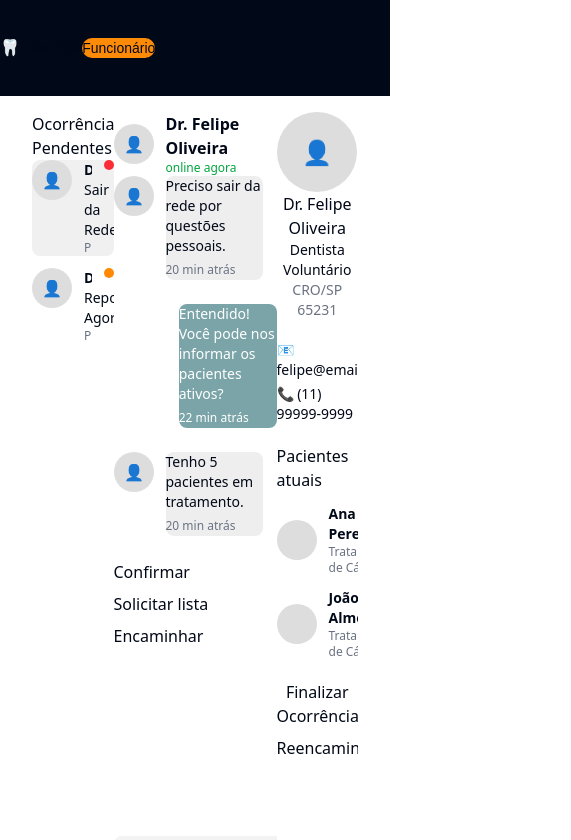
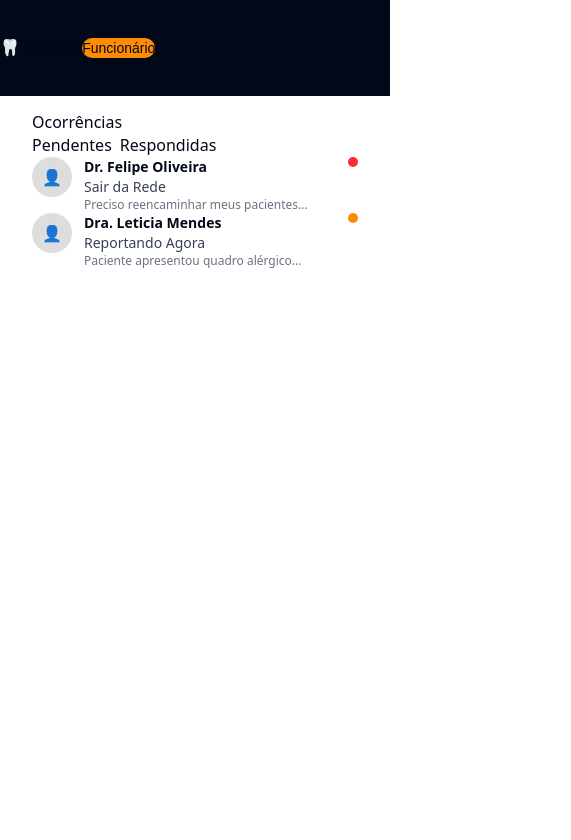
Before and after one commit to Moonnax/Dentalk, a React (Vite) app: page /monitoramento in a window 390 px wide. Shown: the top 840 px of the page, 571 px wide, since content can reach past the window. Built offline with nearby package versions, Linux system fonts and the light colour scheme.

Commit message:
adicoina responsividade da pagina monitoramento

```diff
--- a/src/pages/Funcionario/Fmonitoramento.tsx
+++ b/src/pages/Funcionario/Fmonitoramento.tsx
@@ -6,6 +6,7 @@ import Footer from "../../components/Footer/Footer";
 
 type StatusOcorrencia = "vermelho" | "amarelo" | "";
 type TabOcorrencia = "Pendentes" | "Respondidas";
+type ViewMobile = "lista" | "chat" | "perfil";
 
 interface Mensagem {
   de: "profissional" | "funcionario";
@@ -72,7 +73,7 @@ function Bubble({ mensagem }: BubbleProps) {
   return (
     <div className={`flex gap-3 ${isPro ? "" : "justify-end"}`}>
       {isPro && <Avatar />}
-      <div className={`p-3 rounded-lg max-w-[60%] ${isPro ? "bg-[#eee]" : "bg-[#7ba4a8] text-white"}`}>
+      <div className={`p-3 rounded-lg max-w-[75%] sm:max-w-[60%] ${isPro ? "bg-[#eee]" : "bg-[#7ba4a8] text-white"}`}>
         <p className="text-sm">{mensagem.texto}</p>
         <span className={`text-xs ${isPro ? "text-gray-500" : ""}`}>{mensagem.hora}</span>
       </div>
@@ -104,8 +105,8 @@ function ModalReencaminhar({ nomeAtual, onConfirmar, onFechar }: ModalReencaminh
   ];
 
   return (
-    <div className="fixed inset-0 bg-black/40 flex items-center justify-center z-50">
-      <div className="bg-white rounded-xl shadow-xl w-[420px] p-6 flex flex-col gap-4">
+    <div className="fixed inset-0 bg-black/40 flex items-center justify-center z-50 px-4">
+      <div className="bg-white rounded-xl shadow-xl w-full max-w-[420px] p-6 flex flex-col gap-4">
 
         <div className="flex items-center justify-between">
           <h3 className="font-semibold text-lg">Reencaminhar ocorrência</h3>
@@ -168,7 +169,7 @@ function ModalReencaminhar({ nomeAtual, onConfirmar, onFechar }: ModalReencaminh
             disabled={!destino || !motivo}
             className="px-4 py-2 rounded-lg bg-[#c4d600] text-sm font-semibold hover:bg-[#afc000] transition disabled:opacity-40 disabled:cursor-not-allowed"
           >
-            Confirmar reencaminhamento
+            Confirmar
           </button>
         </div>
 
@@ -257,6 +258,19 @@ const ocorrenciasIniciais: Ocorrencia[] = [
 ];
 
 
+function useWindowWidth() {
+  const [width, setWidth] = useState(
+    typeof window !== "undefined" ? window.innerWidth : 1200
+  );
+  useEffect(() => {
+    const handler = () => setWidth(window.innerWidth);
+    window.addEventListener("resize", handler);
+    return () => window.removeEventListener("resize", handler);
+  }, []);
+  return width;
+}
+
+
 export default function Fmonitoramento() {
   const [ocorrencias, setOcorrencias] = useState<Ocorrencia[]>(ocorrenciasIniciais);
   const [ativo, setAtivo] = useState<number>(0);
@@ -265,7 +279,14 @@ export default function Fmonitoramento() {
   const [ocorrenciaFinalizada, setOcorrenciaFinalizada] = useState<boolean>(false);
   const [modalAberto, setModalAberto] = useState<boolean>(false);
 
+  const [viewMobile, setViewMobile] = useState<ViewMobile>("lista");
+
   const chatRef = useRef<HTMLDivElement>(null);
+  const width = useWindowWidth();
+
+  const isMobileOrTablet = width < 992;
+  const isDesktop = width >= 992;
+
   const ocorrenciaAtual = ocorrencias.find((o) => o.id === ativo) ?? ocorrencias[0];
 
   useEffect(() => {
@@ -280,6 +301,15 @@ export default function Fmonitoramento() {
   }, [ativo]);
 
   const visiveis = ocorrencias.filter((o) => o.tab === tabAtiva);
+
+  function abrirOcorrencia(id: number) {
+    setAtivo(id);
+    if (isMobileOrTablet) setViewMobile("chat");
+  }
+
+  function voltarParaLista() {
+    setViewMobile("lista");
+  }
 
   function enviarMensagem(texto: string) {
     const msg = texto.trim();
@@ -298,6 +328,7 @@ export default function Fmonitoramento() {
     );
     setOcorrenciaFinalizada(true);
     setTabAtiva("Respondidas");
+    if (isMobileOrTablet) setViewMobile("lista");
   }
 
   function confirmarReencaminhamento(destino: string, motivo: string) {
@@ -317,27 +348,14 @@ export default function Fmonitoramento() {
     setModalAberto(false);
     setOcorrenciaFinalizada(true);
     setTabAtiva("Respondidas");
+    if (isMobileOrTablet) setViewMobile("lista");
   }
 
-  return (
-    <div className="flex min-h-screen flex-col font-sans text-[#010817]">
-      <HeaderFuncionario />
-
-      {modalAberto && (
-        <ModalReencaminhar
-          nomeAtual={ocorrenciaAtual.nome}
-          onConfirmar={confirmarReencaminhamento}
-          onFechar={() => setModalAberto(false)}
-        />
-      )}
-
-      <main className="flex h-[calc(100vh-6rem)] bg-[#f4f7f6]">
-
-        {/* ── Coluna Esquerda ── */}
-        <section className="w-[25%] bg-white p-6 border-r border-[#ddd] flex flex-col">
-          <h2 className="mb-3 text-[28px] font-semibold">Ocorrências</h2>
-
-          <div className="flex gap-2 mb-5">
+  const ColLista = (
+    <section className="flex flex-col bg-white h-full overflow-hidden">
+      <div className="p-4 border-b border-[#ddd]">
+        <h2 className="mb-3 text-2xl font-semibold">Ocorrências</h2>
+        <div className="flex gap-2">
           {(["Pendentes", "Respondidas"] as TabOcorrencia[]).map((tab) => (
             <button
               key={tab}
@@ -350,23 +368,24 @@ export default function Fmonitoramento() {
             </button>
           ))}
         </div>
+      </div>
 
-          <div className="flex flex-col gap-3 overflow-y-auto flex-1">
+      <div className="flex flex-col gap-0 overflow-y-auto flex-1">
         {visiveis.length === 0 && (
           <p className="text-sm text-gray-400 text-center mt-6">Nenhuma ocorrência.</p>
         )}
         {visiveis.map((item) => (
           <div
             key={item.id}
-                onClick={() => setAtivo(item.id)}
-                className={`flex gap-3 p-3 border-b border-[#eee] cursor-pointer rounded-lg transition hover:bg-[#fffdf5] ${
-                  ativo === item.id ? "bg-[#f0f0f0]" : ""
+            onClick={() => abrirOcorrencia(item.id)}
+            className={`flex gap-3 p-4 border-b border-[#eee] cursor-pointer transition hover:bg-[#fffdf5] active:bg-[#f5f5f5] ${
+              isDesktop && ativo === item.id ? "bg-[#f0f0f0]" : ""
             }`}
           >
             <Avatar />
             <div className="flex flex-col flex-1 min-w-0">
               <strong className="text-sm truncate">{item.nome}</strong>
-                  <span className="text-sm">{item.titulo}</span>
+              <span className="text-sm text-gray-700 truncate">{item.titulo}</span>
               <span className="text-xs text-gray-500 truncate">{item.previa}</span>
             </div>
             <BadgeStatus status={item.status} />
@@ -374,78 +393,100 @@ export default function Fmonitoramento() {
         ))}
       </div>
     </section>
+  );
 
-        {/* ── Coluna Central: chat ── */}
-        <section className="w-[50%] flex flex-col bg-white border-r border-[#ddd]">
-
-          <div className="flex items-center gap-3 border-b border-[#eee] p-4 shrink-0">
+  const ColChat = (
+    <section className="flex flex-col bg-white h-full overflow-hidden relative">
+      <div className="flex items-center gap-3 border-b border-[#eee] p-3 shrink-0">
+        {isMobileOrTablet && (
+          <button
+            onClick={voltarParaLista}
+            className="text-gray-600 hover:text-gray-900 p-1 -ml-1 text-lg"
+            aria-label="Voltar"
+          >
+            ←
+          </button>
+        )}
         <Avatar />
-            <div>
-              <strong>{ocorrenciaAtual.nome}</strong>
+        <div className="flex-1 min-w-0">
+          <strong className="block truncate">{ocorrenciaAtual.nome}</strong>
           <p className={`text-xs ${ocorrenciaAtual.online ? "text-green-600" : "text-gray-400"}`}>
             {ocorrenciaAtual.online ? "online agora" : "offline"}
           </p>
         </div>
         {ocorrenciaFinalizada && (
-              <span className="ml-auto text-xs bg-green-100 text-green-700 px-2 py-1 rounded">
-                ✓ Ocorrência finalizada
+          <span className="text-xs bg-green-100 text-green-700 px-2 py-1 rounded whitespace-nowrap">
+            ✓ Finalizada
           </span>
         )}
       </div>
 
-          <div ref={chatRef} className="flex flex-col gap-6 flex-1 overflow-y-auto p-6">
+      <div ref={chatRef} className="flex flex-col gap-4 flex-1 overflow-y-auto p-4 pb-32 min-[992px]:pb-4">
         {ocorrenciaAtual.mensagens.map((msg, i) => (
           <Bubble key={i} mensagem={msg} />
         ))}
+      </div>
 
-            <div className="flex gap-2 flex-wrap mt-2">
+      <div className="fixed bottom-0 left-0 right-0 border-t border-[#ddd] bg-white z-10 min-[992px]:hidden">
+        <div className="flex gap-2 flex-wrap px-3 pt-3">
           {respostasRapidas.map((r) => (
-                <button
-                  key={r.label}
-                  onClick={() => enviarMensagem(r.mensagem)}
-                  title={r.mensagem}
-                  className="bg-[#eee] px-3 py-1 rounded text-sm hover:bg-[#ddd] transition"
-                >
+            <button key={r.label} onClick={() => enviarMensagem(r.mensagem)} title={r.mensagem}
+              className="bg-[#eee] px-3 py-1 rounded text-sm hover:bg-[#ddd] transition">
               {r.label}
             </button>
           ))}
         </div>
-          </div>
-
-          <div className="flex gap-2 border-t border-[#ddd] p-3 shrink-0">
-            <input
-              value={digitando}
-              onChange={(e) => setDigitando(e.target.value)}
+        <div className="flex gap-2 p-3">
+          <input value={digitando} onChange={(e) => setDigitando(e.target.value)}
             onKeyDown={(e) => e.key === "Enter" && enviarMensagem(digitando)}
             className="flex-1 rounded-lg bg-[#f3f3f3] p-3 outline-none text-sm"
-              placeholder="Digite sua resposta..."
-            />
-            <button
-              onClick={() => enviarMensagem(digitando)}
-              className="bg-[#c4d600] px-4 rounded font-semibold hover:bg-[#afc000] transition"
-            >
+            placeholder="Digite sua resposta..." />
+          <button onClick={() => enviarMensagem(digitando)}
+            className="bg-[#c4d600] px-4 rounded font-semibold hover:bg-[#afc000] transition text-sm">
             Enviar
           </button>
         </div>
+      </div>
+
+      <div className="hidden min-[992px]:block shrink-0 border-t border-[#ddd] bg-white">
+        <div className="flex gap-2 flex-wrap px-3 pt-3">
+          {respostasRapidas.map((r) => (
+            <button key={r.label} onClick={() => enviarMensagem(r.mensagem)} title={r.mensagem}
+              className="bg-[#eee] px-3 py-1 rounded text-sm hover:bg-[#ddd] transition">
+              {r.label}
+            </button>
+          ))}
+        </div>
+        <div className="flex gap-2 p-3">
+          <input value={digitando} onChange={(e) => setDigitando(e.target.value)}
+            onKeyDown={(e) => e.key === "Enter" && enviarMensagem(digitando)}
+            className="flex-1 rounded-lg bg-[#f3f3f3] p-3 outline-none text-sm"
+            placeholder="Digite sua resposta..." />
+          <button onClick={() => enviarMensagem(digitando)}
+            className="bg-[#c4d600] px-4 rounded font-semibold hover:bg-[#afc000] transition text-sm">
+            Enviar
+          </button>
+        </div>
+      </div>
     </section>
+  );
 
-        {/* ── Coluna Direita: perfil ── */}
-        <section className="w-[25%] bg-white p-6 flex flex-col gap-5 overflow-y-auto">
-
-          <div className="flex flex-col items-center text-center">
+  const ColPerfil = (
+    <section className="bg-white h-full flex flex-col gap-5 overflow-y-auto">
+      <div className="flex flex-col items-center text-center px-6 pt-6">
         <Avatar size="lg" />
         <h3 className="mt-2 font-semibold">{ocorrenciaAtual.nome}</h3>
         <p className="text-sm">{ocorrenciaAtual.cargo}</p>
         <p className="text-sm text-gray-500">{ocorrenciaAtual.crm}</p>
       </div>
 
-          <div className="text-sm flex flex-col gap-1">
+      <div className="text-sm flex flex-col gap-1 px-6">
         <p>📧 {ocorrenciaAtual.email}</p>
         <p>📞 {ocorrenciaAtual.telefone}</p>
       </div>
 
       {ocorrenciaAtual.pacientes.length > 0 && (
-            <div className="flex flex-col gap-3">
+        <div className="flex flex-col gap-3 px-6">
           <h4 className="font-semibold">Pacientes atuais</h4>
           {ocorrenciaAtual.pacientes.map((p, i) => (
             <div key={i} className="flex gap-3 items-center">
@@ -459,7 +500,7 @@ export default function Fmonitoramento() {
         </div>
       )}
 
-          <div className="mt-auto flex flex-col gap-2">
+      <div className="mt-auto flex flex-col gap-2 px-6 pb-6">
         <button
           onClick={finalizarOcorrencia}
           disabled={ocorrenciaFinalizada}
@@ -475,11 +516,40 @@ export default function Fmonitoramento() {
           Reencaminhar
         </button>
       </div>
+    </section>
+  );
 
-        </section>
+
+  return (
+    <div className="flex min-h-screen flex-col font-sans text-[#010817]">
+      <HeaderFuncionario />
+
+      {modalAberto && (
+        <ModalReencaminhar
+          nomeAtual={ocorrenciaAtual.nome}
+          onConfirmar={confirmarReencaminhamento}
+          onFechar={() => setModalAberto(false)}
+        />
+      )}
+
+      {isDesktop && (
+        <main className="flex h-[calc(100vh-6rem)] bg-[#f4f7f6]">
+          <div className="w-[25%] border-r border-[#ddd] h-full">{ColLista}</div>
+          <div className="w-[50%] border-r border-[#ddd] h-full">{ColChat}</div>
+          <div className="w-[25%] h-full">{ColPerfil}</div>
         </main>
+      )}
 
+      {isMobileOrTablet && (
+        <main className="flex-1 overflow-hidden" style={{ height: "calc(100vh - 6rem)" }}>
+          {viewMobile === "lista" && <div className="h-full">{ColLista}</div>}
+          {viewMobile === "chat"  && <div className="h-full">{ColChat}</div>}
+        </main>
+      )}
+
+      <div className="hidden min-[992px]:block">
         <Footer />
+      </div>
     </div>
   );
 }
```
Lines whose indentation alone changed are shown as unchanged.
